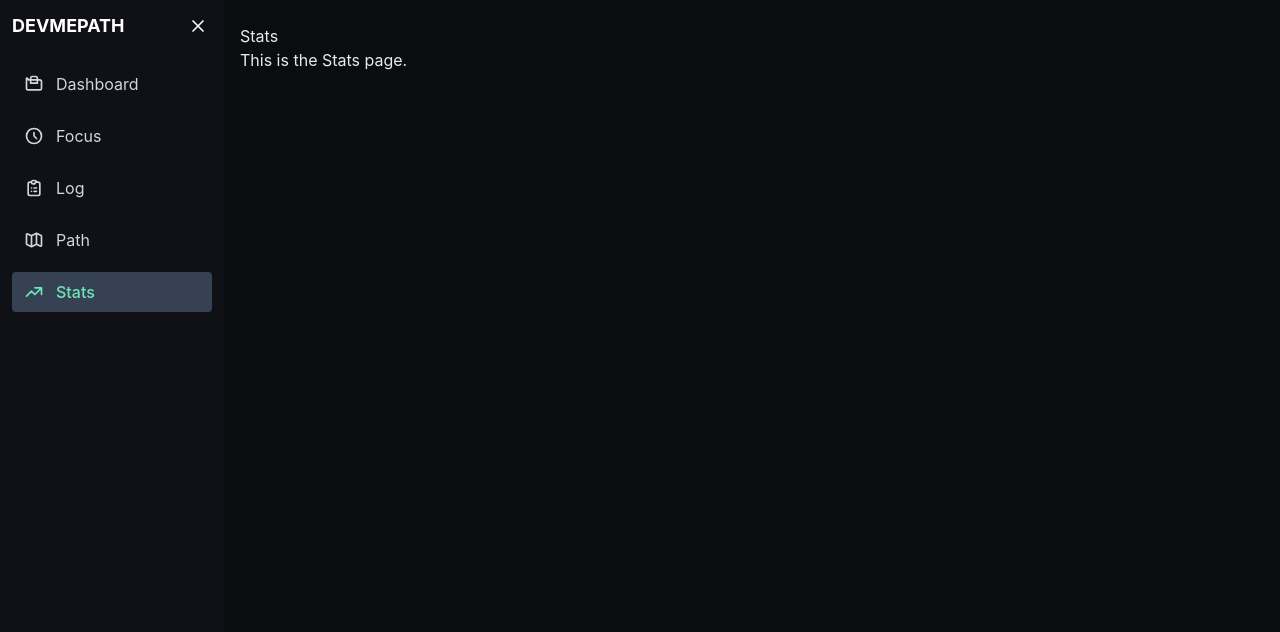
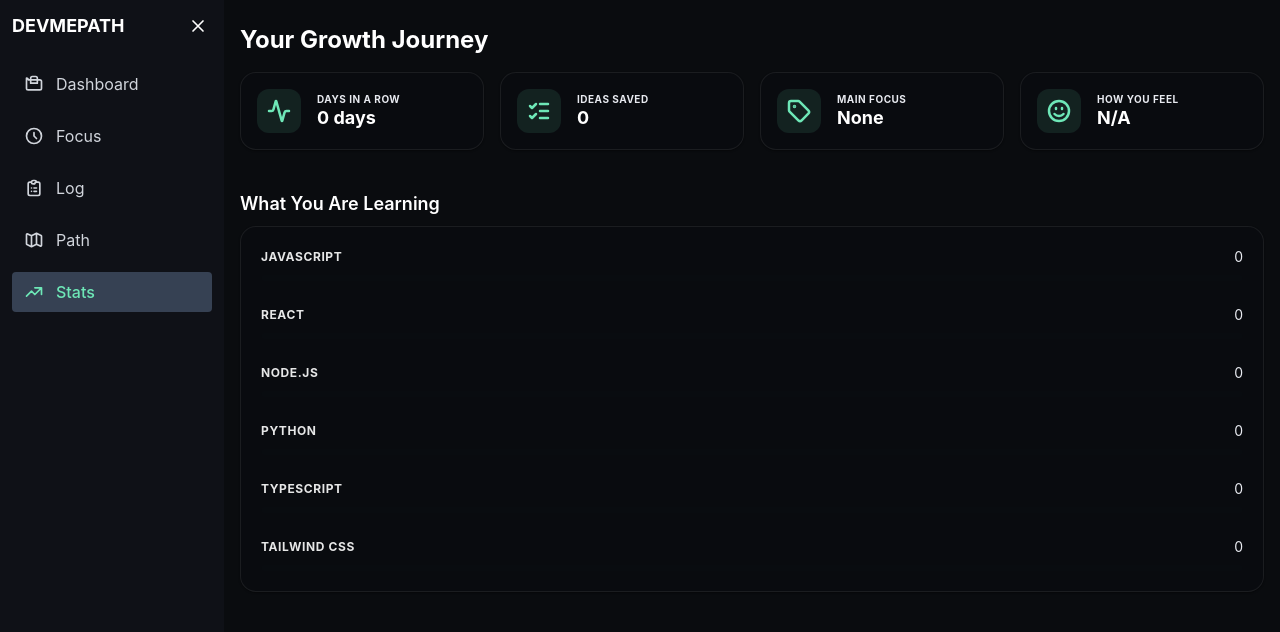
Before and after one commit to BesufikadHosiso/LevelGit, a React (Vite) app: page /stats in a window 1280 px wide. Shown: the top 632 px of the page. Built offline with nearby package versions, Linux system fonts and the light colour scheme.

Commit message:
feat(StatsPage): takes in two components & executes them

```diff
--- a/src/pages/Stats.jsx
+++ b/src/pages/Stats.jsx
@@ -1,8 +1,16 @@
+import StatCards from "../components/features/StatCards";
+import TagBreakdown from "../components/features/TagBreakdown";
+
+
 const Stats = () => {
     return (
-        <div>
-            <h1>Stats</h1>
-            <p>This is the Stats page.</p>
+        <div className="flex flex-col gap-4">
+            <h1 className="text-2xl font-bold text-white">Your Growth Journey</h1>
+            <StatCards />
+            <div className="mt-6">
+                <h2 className="text-lg font-semibold text-white mb-2">What You Are Learning</h2>
+                <TagBreakdown />
+            </div>
         </div>
     )
 }
```
